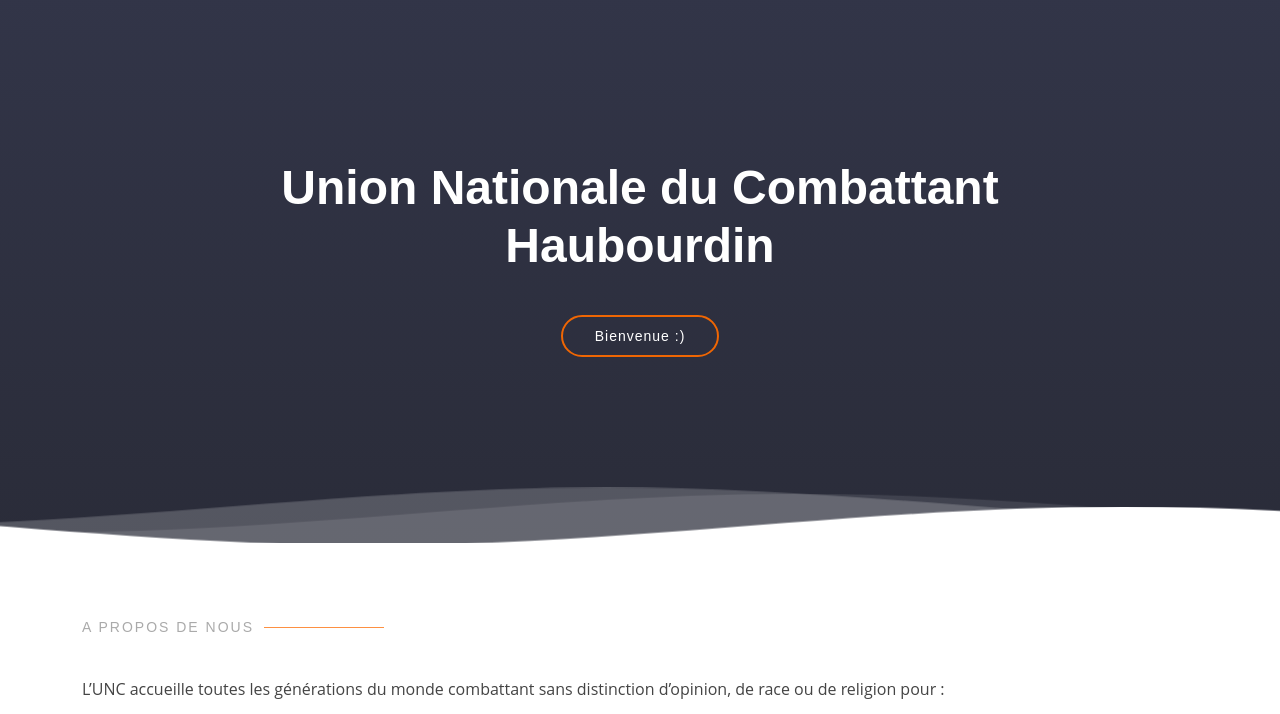
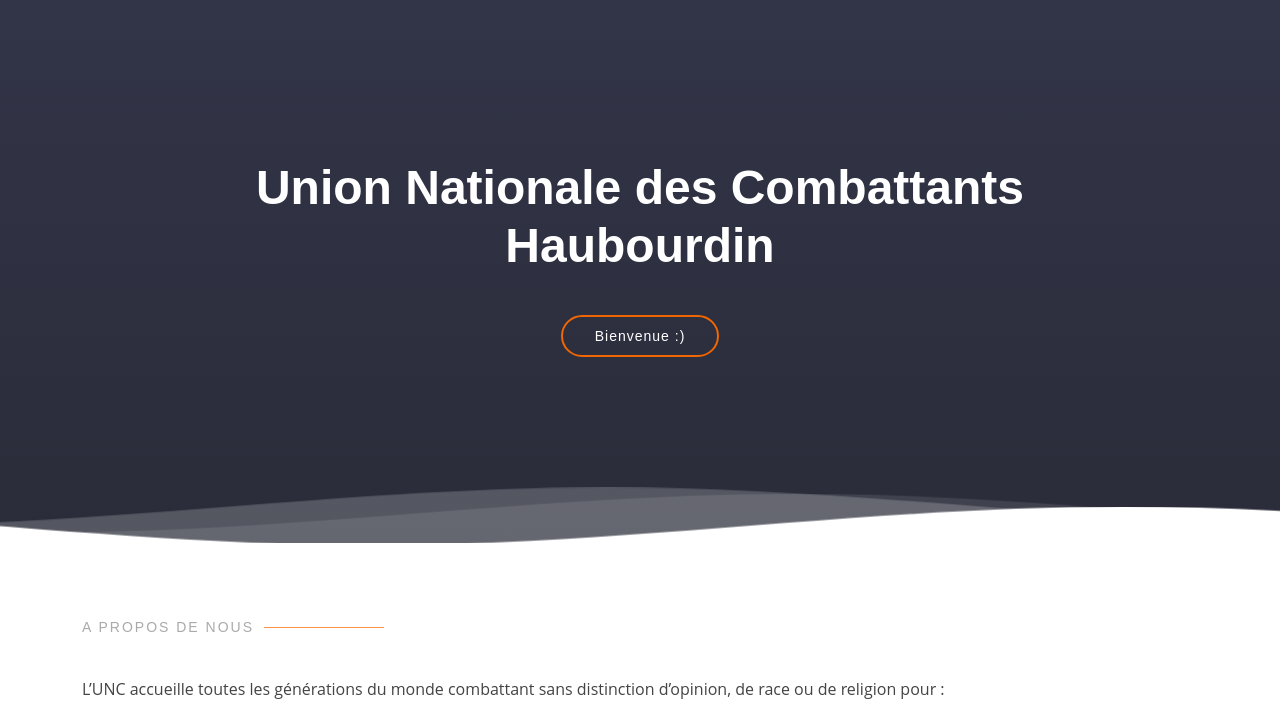
Before and after one commit to unclocalhaubourdin/UNC, a plain HTML site: page index.html in a window 1280 px wide. Shown: the part 77-791 px from the top of the page. Drawn offline with Linux system fonts and the light colour scheme.

Commit message:
Correctif index.html

```diff
--- a/index.html
+++ b/index.html
@@ -61,7 +61,7 @@
   <section id="hero" class="d-flex flex-column justify-content-end align-items-center">
     <div id="heroCarousel" data-bs-interval="5000" class="container carousel carousel-fade" data-bs-ride="carousel">
       <div class="container">
-        <h2>Union Nationale du Combattant
+        <h2>Union Nationale des Combattants
           <br>Haubourdin</h2>
             <a href="#about" class="btn-get-started animate__animated animate__fadeInUp scrollto">Bienvenue :)</a>
       </div>
```
